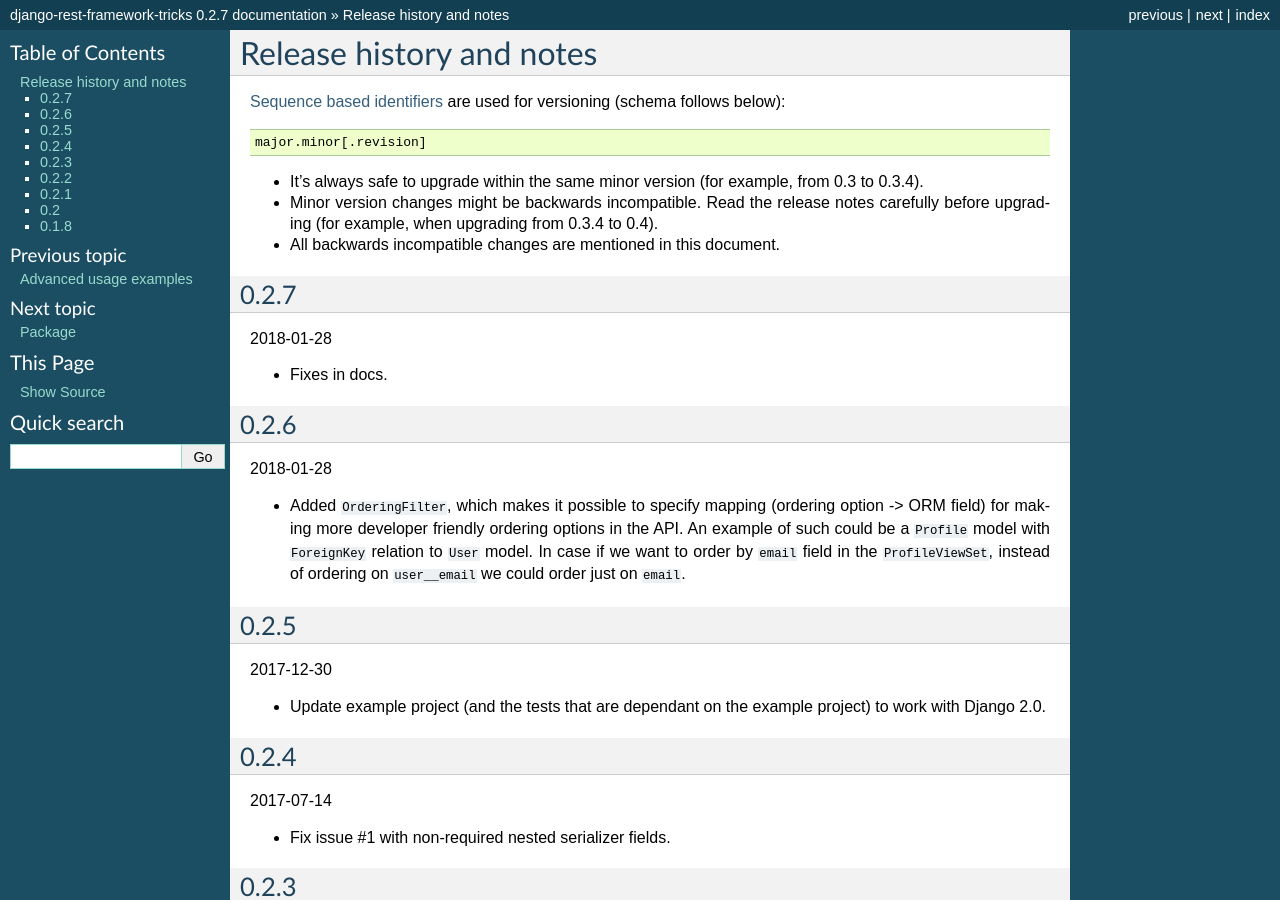
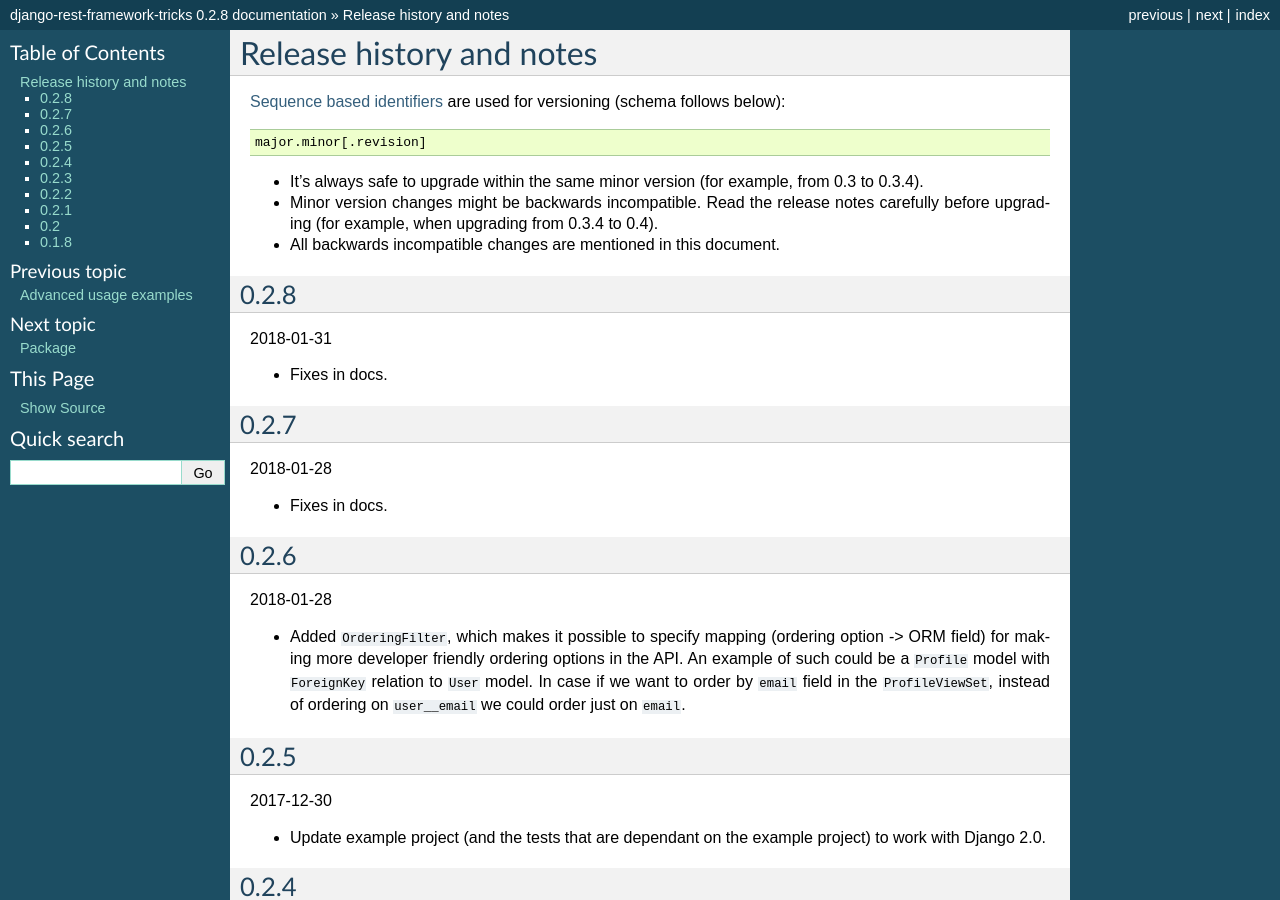
Before and after one commit to barseghyanartur/django-rest-framework-tricks, a Sphinx documentation site: the page built from docs/changelog.rst, in a window 1280 px wide and 900 px high. Built offline with Sphinx 7.4.7, drawn with Linux system fonts in a browser that asks for light colours; pages that are not in the unit, such as notebooks, are missing from menus; some of the changed text lies outside the part shown.

Commit message:
prepare 0.2.8

```diff
--- a/CHANGELOG.rst
+++ b/CHANGELOG.rst
@@ -14,6 +14,12 @@ are used for versioning (schema follows below):
   release notes carefully before upgrading (for example, when upgrading from
   0.3.4 to 0.4).
 - All backwards incompatible changes are mentioned in this document.
+
+0.2.8
+-----
+2018-01-31
+
+- Fixes in docs.
 
 0.2.7
 -----
--- a/docs/changelog.rst
+++ b/docs/changelog.rst
@@ -14,6 +14,12 @@ are used for versioning (schema follows below):
   release notes carefully before upgrading (for example, when upgrading from
   0.3.4 to 0.4).
 - All backwards incompatible changes are mentioned in this document.
+
+0.2.8
+-----
+2018-01-31
+
+- Fixes in docs.
 
 0.2.7
 -----
--- a/setup.py
+++ b/setup.py
@@ -7,7 +7,7 @@ try:
 except:
     readme = ''
 
-version = '0.2.7'
+version = '0.2.8'
 
 install_requires = [
     'six>=1.9',
--- a/src/rest_framework_tricks/__init__.py
+++ b/src/rest_framework_tricks/__init__.py
@@ -3,7 +3,7 @@ Collection of various tricks for Django REST framework.
 """
 
 __title__ = 'django-rest-framework-tricks'
-__version__ = '0.2.7'
+__version__ = '0.2.8'
 __author__ = 'Artur Barseghyan <artur.barseghyan@gmail.com>'
 __copyright__ = '2017-2018 Artur Barseghyan'
 __license__ = 'GPL 2.0/LGPL 2.1'
```
Also changed, not shown: README.rst (+7 -4 lines), docs/index.rst (+7 -4 lines).
